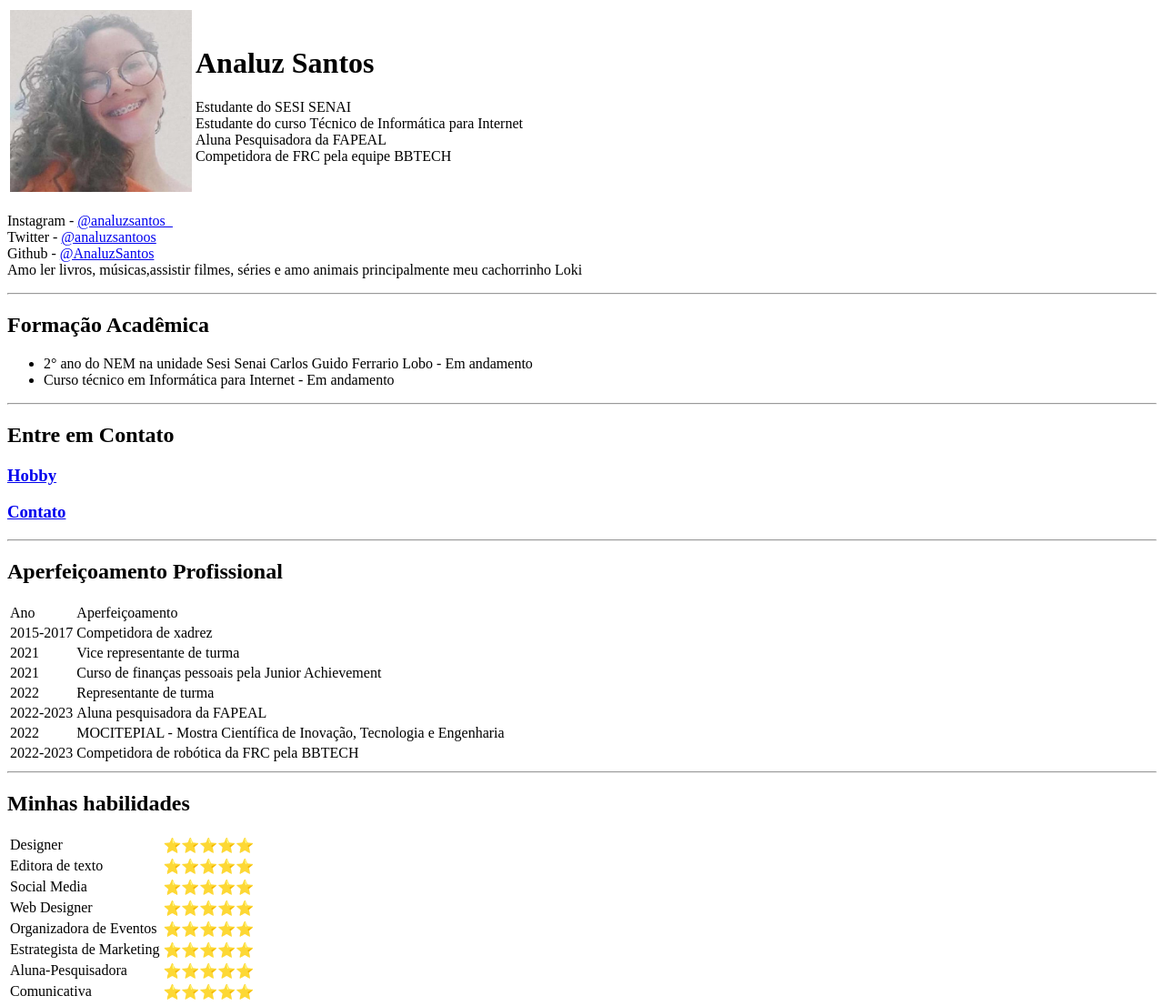
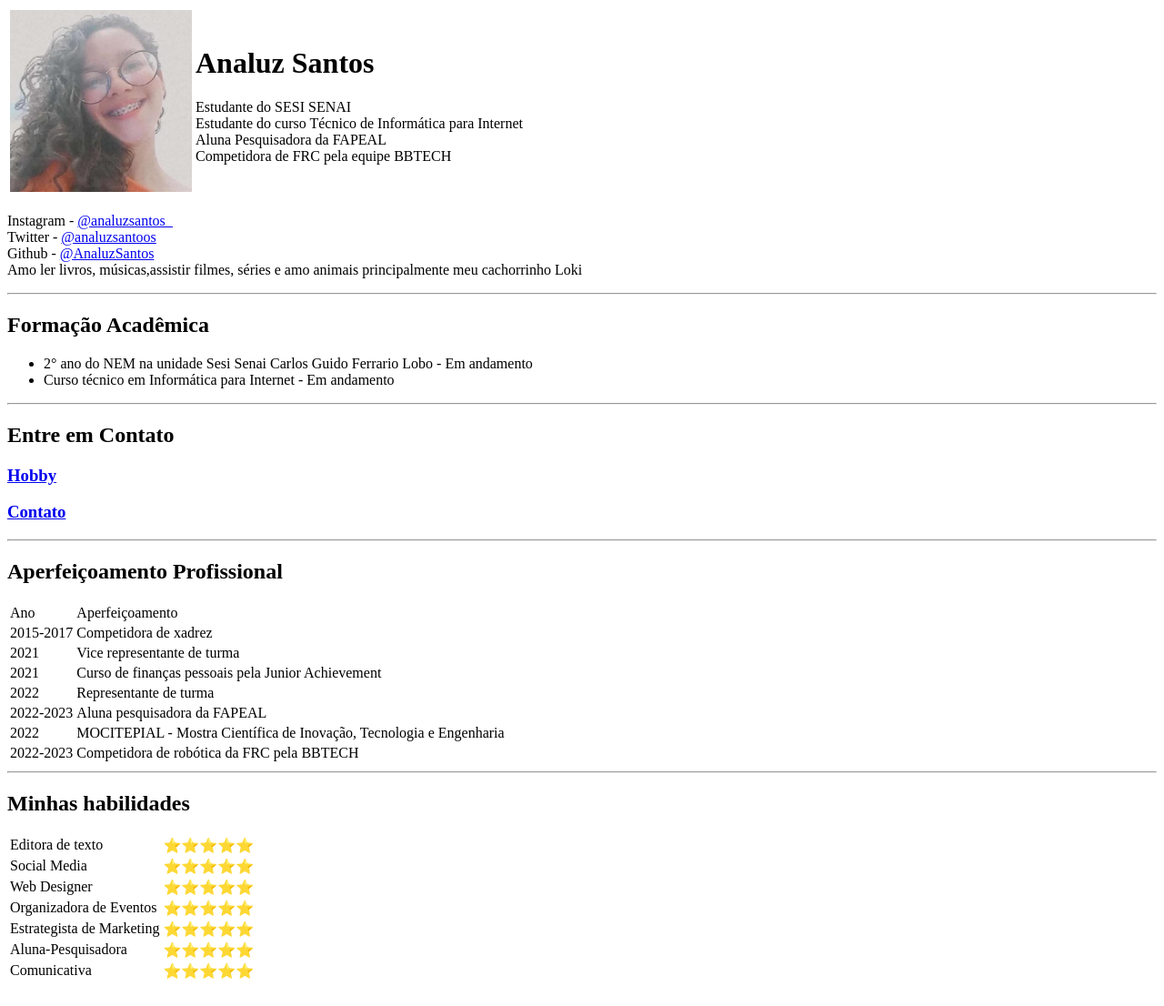
Before and after one commit to AnaluzSantos/Analuz.Perfil, a plain HTML site: page index.html in a window 1280 px wide. Shown: the whole page at 91% size. Drawn offline with Linux system fonts and the light colour scheme.

Commit message:
Update index.html

```diff
--- a/index.html
+++ b/index.html
@@ -99,10 +99,7 @@
             <hr>
             <h2>Minhas habilidades</h2>
             <table>
-                <tr>
-                    <td>Designer</td>
-                    <td>⭐⭐⭐⭐⭐</td>
-                </tr>
+
                 <tr>
                 <td>Editora de texto</td>
                 <td>⭐⭐⭐⭐⭐</td>
```
